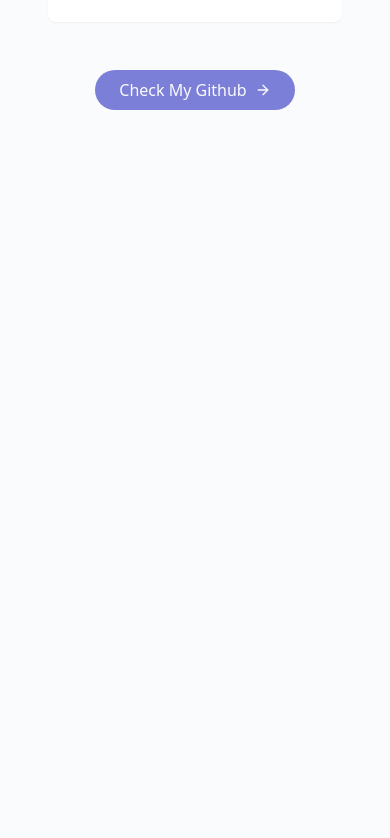
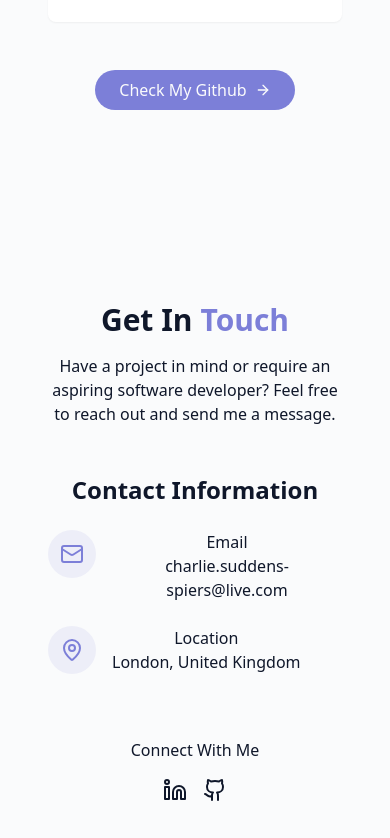
Before and after one commit to charleshss/portfolio, a React (Vite) app: page / in a window 390 px wide. Shown: the part 8596-9434 px from the top of the page. Before the commit the page ends 8802 px from the top, so only its background shows below. Built offline with nearby package versions, Linux system fonts and the light colour scheme.

Commit message:
feat: add contact section

```diff
--- a/src/components/ContactSection.jsx
+++ b/src/components/ContactSection.jsx
@@ -0,0 +1,98 @@
+import {
+    Linkedin,
+    Mail,
+    MapPin,
+    Send,
+    Github,
+} from "lucide-react";
+import { cn } from "@/lib/utils";
+import { useState } from "react";
+
+export const ContactSection = () => {
+
+    return (
+        <section id="contact" className="py-24 px-4 relative bg-secondary/30">
+            <div className="container mx-auto max-w-5xl">
+                <h2 className="text-3xl md:text-4xl font-bold mb-4 text-center">
+                    Get In <span className="text-primary"> Touch</span>
+                </h2>
+
+                <p className="text-center text-muted-foreground mb-12 max-w-2xl mx-auto">
+                    Have a project in mind or require an aspiring software developer?
+                    Feel free to reach out and send me a message.
+                </p>
+
+                <div className="flex flex-col items-center">
+                    <div className="space-y-8">
+                        <h3 className="text-2xl font-semibold mb-6">
+                            {" "}
+                            Contact Information
+                        </h3>
+
+                        <div className="space-y-6 justify-center">
+                            <div className="flex items-start space-x-4">
+                                <div className="p-3 rounded-full bg-primary/10">
+                                    <Mail className="h-6 w-6 text-primary" />{" "}
+                                </div>
+                                <div>
+                                    <h4 className="font-medium"> Email</h4>
+                                    <a
+                                        href="mailto:charlie.suddens-spiers@live.com"
+                                        className="text-muted-foreground hover:text-primary transition-colors"
+                                    >
+                                        charlie.suddens-spiers@live.com
+                                    </a>
+                                </div>
+                            </div>
+                            {/* <div className="flex items-start space-x-4">
+                                <div className="p-3 rounded-full bg-primary/10">
+                                    <Phone className="h-6 w-6 text-primary" />{" "}
+                                </div>
+                                <div>
+                                    <h4 className="font-medium"> Phone</h4>
+                                    <a
+                                        href="tel:+11234567890"
+                                        className="text-muted-foreground hover:text-primary transition-colors"
+                                    >
+                                        +1 (123) 456-7890
+                                    </a>
+                                </div>
+                            </div> */}
+                            <div className="flex items-start space-x-4">
+                                <div className="p-3 rounded-full bg-primary/10">
+                                    <MapPin className="h-6 w-6 text-primary" />{" "}
+                                </div>
+                                <div>
+                                    <h4 className="font-medium"> Location</h4>
+                                    <a className="text-muted-foreground hover:text-primary transition-colors">
+                                        London, United Kingdom
+                                    </a>
+                                </div>
+                            </div>
+                        </div>
+
+                        <div className="pt-8">
+                            <h4 className="font-medium mb-4"> Connect With Me</h4>
+                            <div className="flex space-x-4 justify-center">
+                                <a
+                                    href="https://www.linkedin.com/in/charles-suddens-spiers/"
+                                    target="_blank"
+                                    rel="noopener noreferrer"
+                                >
+                                    <Linkedin />
+                                </a>
+                                <a
+                                    href="https://github.com/charleshss"
+                                    target="_blank"
+                                    rel="noopener noreferrer"
+                                >
+                                    <Github />
+                                </a>
+                            </div>
+                        </div>
+                    </div>
+                </div>
+            </div>
+        </section >
+    );
+};
--- /dev/null
+++ b/src/hooks/use-toast.js
@@ -0,0 +1,144 @@
+import * as React from "react";
+
+const TOAST_LIMIT = 1;
+const TOAST_REMOVE_DELAY = 1000000;
+
+let count = 0;
+
+function genId() {
+    count = (count + 1) % Number.MAX_SAFE_INTEGER;
+    return count.toString();
+}
+
+const toastTimeouts = new Map();
+
+const addToRemoveQueue = (toastId) => {
+    if (toastTimeouts.has(toastId)) {
+        return;
+    }
+
+    const timeout = setTimeout(() => {
+        toastTimeouts.delete(toastId);
+        dispatch({
+            type: "REMOVE_TOAST",
+            toastId: toastId,
+        });
+    }, TOAST_REMOVE_DELAY);
+
+    toastTimeouts.set(toastId, timeout);
+};
+
+const reducer = (state, action) => {
+    switch (action.type) {
+        case "ADD_TOAST":
+            return {
+                ...state,
+                toasts: [action.toast, ...state.toasts].slice(0, TOAST_LIMIT),
+            };
+
+        case "UPDATE_TOAST":
+            return {
+                ...state,
+                toasts: state.toasts.map((t) =>
+                    t.id === action.toast.id ? { ...t, ...action.toast } : t
+                ),
+            };
+
+        case "DISMISS_TOAST": {
+            const { toastId } = action;
+
+            if (toastId) {
+                addToRemoveQueue(toastId);
+            } else {
+                state.toasts.forEach((toast) => {
+                    addToRemoveQueue(toast.id);
+                });
+            }
+
+            return {
+                ...state,
+                toasts: state.toasts.map((t) =>
+                    t.id === toastId || toastId === undefined
+                        ? {
+                            ...t,
+                            open: false,
+                        }
+                        : t
+                ),
+            };
+        }
+        case "REMOVE_TOAST":
+            if (action.toastId === undefined) {
+                return {
+                    ...state,
+                    toasts: [],
+                };
+            }
+            return {
+                ...state,
+                toasts: state.toasts.filter((t) => t.id !== action.toastId),
+            };
+    }
+};
+
+const listeners = [];
+
+let memoryState = { toasts: [] };
+
+function dispatch(action) {
+    memoryState = reducer(memoryState, action);
+    listeners.forEach((listener) => {
+        listener(memoryState);
+    });
+}
+
+function toast(props) {
+    const id = genId();
+
+    const update = (props) =>
+        dispatch({
+            type: "UPDATE_TOAST",
+            toast: { ...props, id },
+        });
+    const dismiss = () => dispatch({ type: "DISMISS_TOAST", toastId: id });
+
+    dispatch({
+        type: "ADD_TOAST",
+        toast: {
+            ...props,
+            id,
+            open: true,
+            onOpenChange: (open) => {
+                if (!open) dismiss();
+            },
+        },
+    });
+
+    return {
+        id: id,
+        dismiss,
+        update,
+    };
+}
+
+function useToast() {
+    const [state, setState] = React.useState(memoryState);
+
+    React.useEffect(() => {
+        listeners.push(setState);
+        return () => {
+            const index = listeners.indexOf(setState);
+            if (index > -1) {
+                listeners.splice(index, 1);
+            }
+        };
+    }, [state]);
+
+    return {
+        ...state,
+        toast,
+        dismiss: (toastId) => dispatch({ type: "DISMISS_TOAST", toastId }),
+    };
+}
+
+export { useToast, toast };
--- a/src/pages/Home.jsx
+++ b/src/pages/Home.jsx
@@ -5,6 +5,7 @@
 import { AboutSection } from "@/components/AboutSection"
 import { SkillsSection } from "@/components/SkillsSection"
 import { ProjectsSection } from "@/components/ProjectSection"
+import { ContactSection } from "@/components/ContactSection"
 
 export const Home = () => {
     return <div className="min-h-screen bg-background text-foreground overflow-x-hidden">
@@ -24,6 +25,7 @@
             <AboutSection />
             <SkillsSection />
             <ProjectsSection />
+            <ContactSection />
         </main>
 
         {/* Footer */}
```
